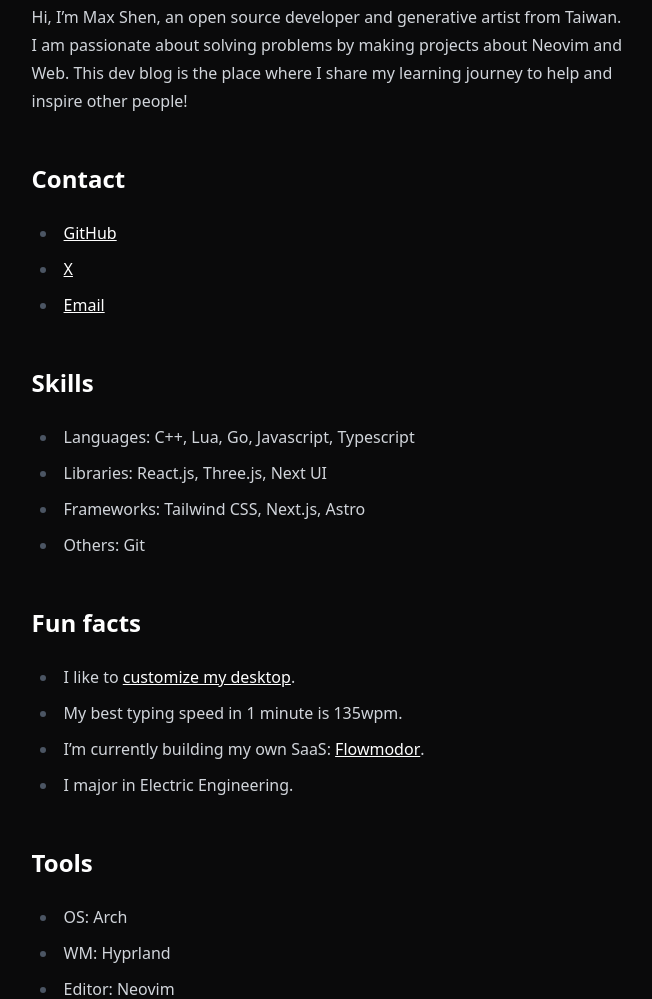
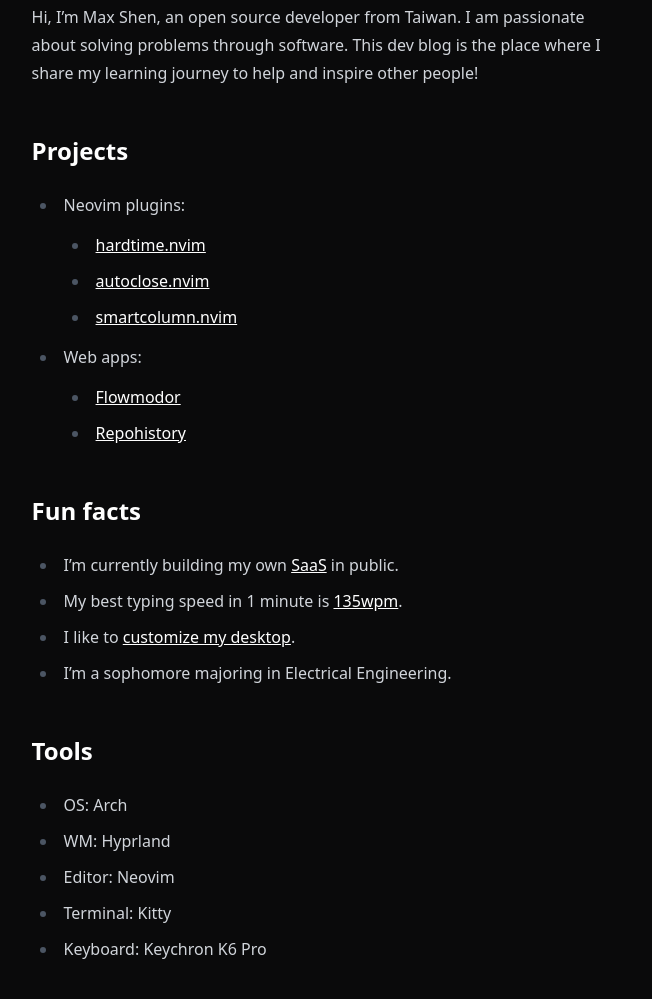
Before and after one commit to m4xshen/m4xshen.dev, an Astro site: page /about in a window 1280 px wide. Shown: the part 310-1309 px from the top of the page, without its empty margins (311-963 px from the left). Built offline with nearby package versions, Linux system fonts and the light colour scheme; Astro itself is replaced by a stand-in of ours.

Commit message:
feat: update about

```diff
--- a/src/pages/about.md
+++ b/src/pages/about.md
@@ -1,30 +1,27 @@
 ---
 layout: "../layouts/About.astro"
 title: "About Me"
-description: "Hi, I'm Max Shen, an open source developer and generative artist from Taiwan. I am passionate about solving problems by making projects about Neovim and Web. This dev blog is the place where I share my learning journey to help and inspire other people!"
+description: "Hi, I'm Max Shen, an open source developer from Taiwan. I am passionate about solving problems by making projects about Neovim and Web. This dev blog is the place where I share my learning journey to help and inspire other people!"
 ---
 
-Hi, I'm Max Shen, an open source developer and generative artist from Taiwan. I am passionate about solving problems by making projects about Neovim and Web. This dev blog is the place where I share my learning journey to help and inspire other people!
+Hi, I'm Max Shen, an open source developer from Taiwan. I am passionate about solving problems through software. This dev blog is the place where I share my learning journey to help and inspire other people!
 
-## Contact
+## Projects
 
-- [GitHub](https://github.com/m4xshen)
-- [X](https://x.com/m4xshen)
-- [Email](mailto:m4xshen@gmail.com)
-
-## Skills
-
-- Languages: C++, Lua, Go, Javascript, Typescript
-- Libraries: React.js, Three.js, Next UI
-- Frameworks: Tailwind CSS, Next.js, Astro
-- Others: Git
+- Neovim plugins:
+  - [hardtime.nvim](https://github.com/m4xshen/hardtime.nvim)
+  - [autoclose.nvim](https://github.com/m4xshen/autoclose.nvim)
+  - [smartcolumn.nvim](https://github.com/m4xshen/smartcolumn.nvim)
+- Web apps:
+  - [Flowmodor](https://flowmodor.com)
+  - [Repohistory](https://repohistory.com)
 
 ## Fun facts
 
+- I'm currently building my own [SaaS](https://flowmodor.com) in public.
+- My best typing speed in 1 minute is [135wpm](https://monkeytype.com/profile/m4xshen).
 - I like to [customize my desktop](https://github.com/m4xshen/dotfiles).
-- My best typing speed in 1 minute is 135wpm.
-- I'm currently building my own SaaS: [Flowmodor](https://flowmodor.com).
-- I major in Electric Engineering.
+- I'm a sophomore majoring in Electrical Engineering.
 
 ## Tools
 
```
